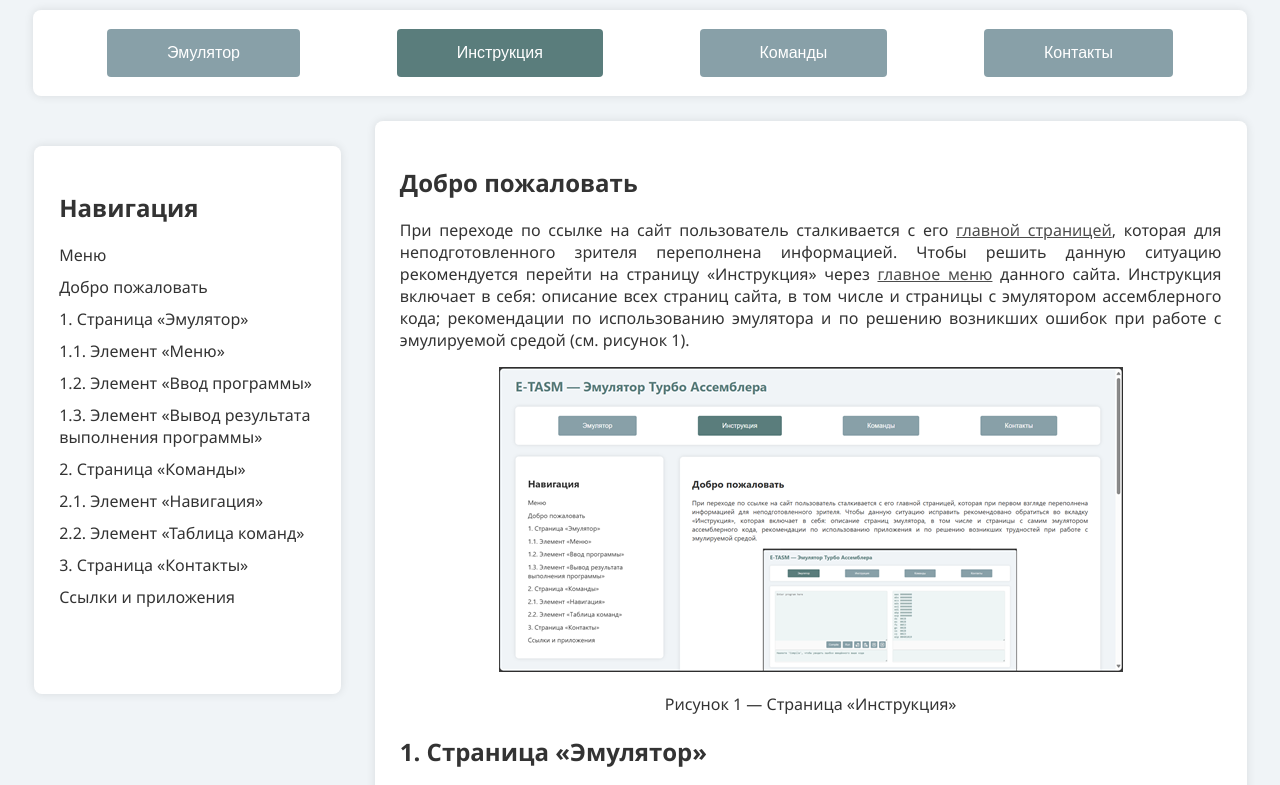
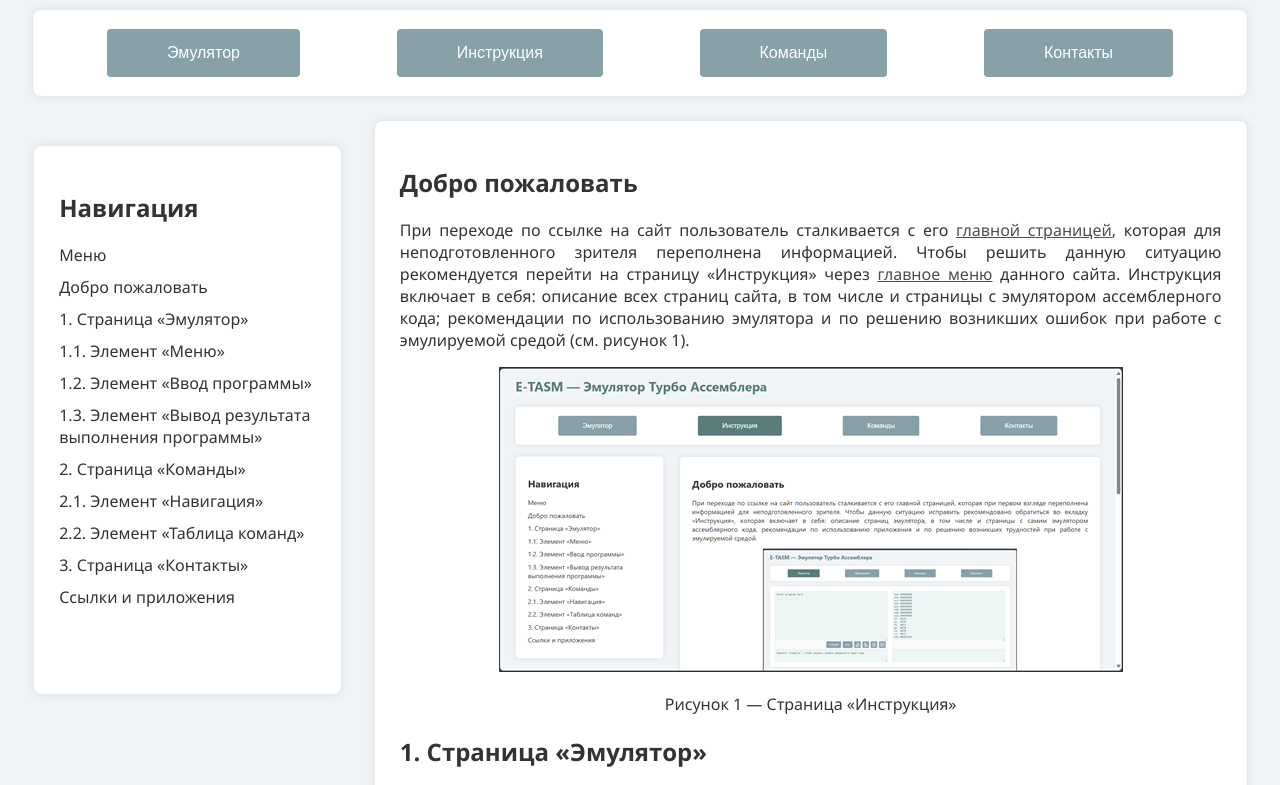
Before and after one commit to ochre4/tasm, a plain HTML site: page instructions.html in a window 1280 px wide. Shown: the part 80-865 px from the top of the page. Drawn offline with Linux system fonts and the light colour scheme.

Commit message:
Update instructions.html

```diff
--- a/instructions.html
+++ b/instructions.html
@@ -123,7 +123,7 @@
     <h1 id="start">E-TASM — Руководство пользователя</h1>
     <div class="menu-container">
         <a href="https://ochre4.pythonanywhere.com/"><button class="menu-button">Эмулятор</button></a>
-        <a href="https://ochre4.github.io/tasm/instructions.html"><button class="active-button" disabled>Инструкция</button></a>
+        <a href="https://ochre4.github.io/tasm/instructions.html"><button class="menu-button">Инструкция</button></a>
         <a href="https://ochre4.github.io/tasm/commands.html"><button class="menu-button">Команды</button></a>
         <a href="https://ochre4.github.io/tasm/contacts.html"><button class="menu-button">Контакты</button></a>
     </div>
```
